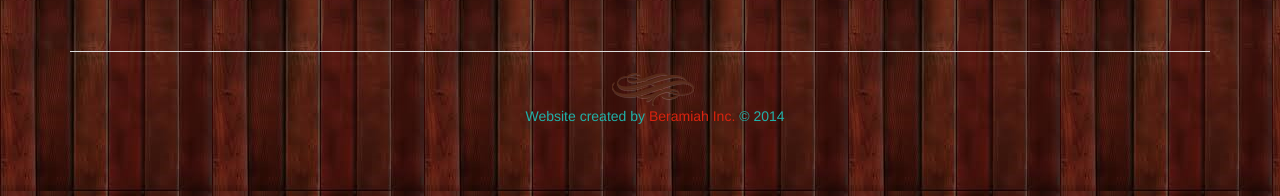
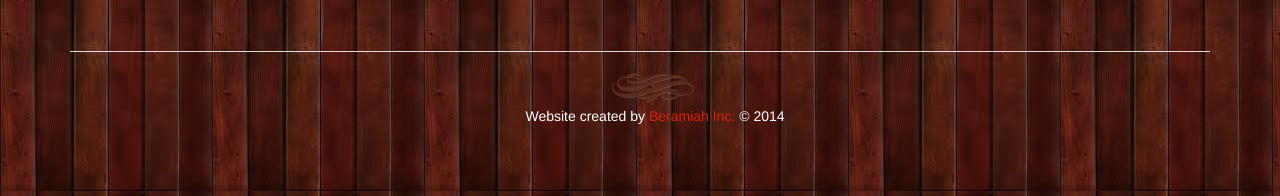
Before and after one commit to jeremyber/JJFlooring, a PHP site: page /index.php in a window 1280 px wide. Shown: the part 1237-1433 px from the top of the page. Run offline with PHP 8.4, Linux system fonts and the light colour scheme; some libraries are stand-ins or nearby versions.

Commit message:
Fixed footer text color

```diff
--- a/php/footer.php
+++ b/php/footer.php
@@ -1,5 +1,5 @@
 <br><br><br><hr>
-<div class="container" style="color:lightseagreen;">
+<div class="container background_text">
 	<div class="hidden-xs hidden-sm">
 		<img align="middle" src="img/divider.png"></img>
 		<p style="text-align:center;">Website created by
```
